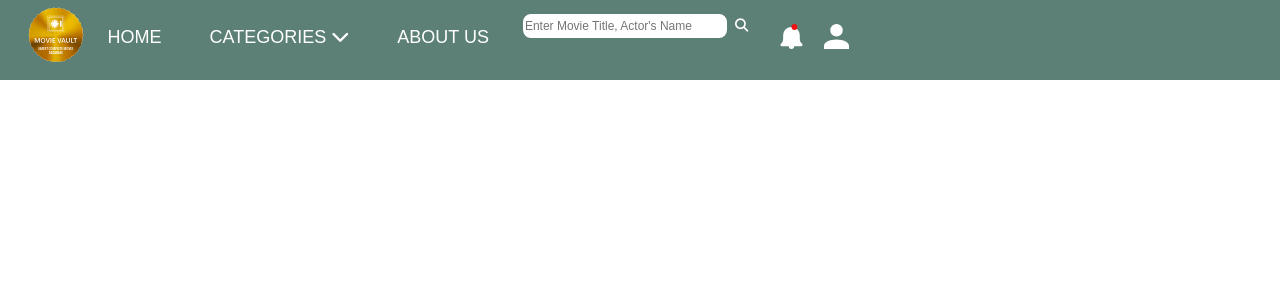
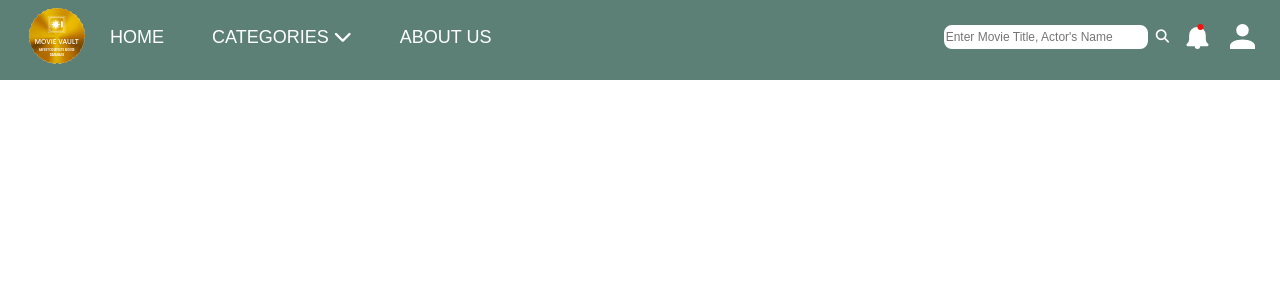
Before and after one commit to Movie-Vault/prog-liv-05b, a React (Vite) app: page / in a window 1280 px wide. Shown: the top 300 px of the page. Built offline with nearby package versions, Linux system fonts and the light colour scheme.

Commit message:
final touch ups

```diff
--- a/src/components/NavBar.jsx
+++ b/src/components/NavBar.jsx
@@ -64,7 +64,7 @@ function Navbar() {
                             </Link>
                             {dropdown && <Dropdown />}
                         </li>
-                        <li className="nav-item">
+                        <li className="nav-item aboutus">
                             <NavLink exact to="/aboutus" className="nav-links" onClick={click ? handleClick : null}>
                                 ABOUT US
                             </NavLink>
--- a/src/css/Dropdown.css
+++ b/src/css/Dropdown.css
@@ -26,4 +26,6 @@
     display: flex;
     text-decoration: none;
     color: #fff;
+    font-size: 15px;
+    font-weight: 500;
 }
--- a/src/css/Navbar.css
+++ b/src/css/Navbar.css
@@ -10,12 +10,13 @@
 .nav-container {
     display: flex;
     align-items: center;
-
+    width: 100%;
+    margin-right: 15px;
 }
 
 .nav-menu {
     display: flex;
-    justify-content: start;
+    justify-content: space-around;
     align-items: center;
     list-style: none;
     width: 100%;
@@ -39,6 +40,10 @@
     align-items: center;
     height: 80px;
     margin-right: 1rem;
+}
+
+.nav-item.aboutus {
+    flex: 1;
 }
 
 .nav-links {
@@ -79,7 +84,7 @@
 }
 
 .search-bar {
-    margin: 8px 15px 10px auto;
+    margin-bottom: 10px;
 }
 
 .input {
@@ -125,10 +130,6 @@ button {
         transition: all 0.5s ease;
     }
 
-    .search-bar {
-        margin: auto
-    }
-
     .nav-menu.active {
         background: #5c8075;
         top: 80px;
@@ -136,12 +137,11 @@ button {
         transition: all 0.5s ease;
     }
 
-    .nav-links {
+    /* .nav-links {
         text-align: center;
-        padding: 2rem;
         width: 100%;
         display: table;
-    }
+    } */
 
     .nav-logo {
         display: none;
@@ -149,7 +149,10 @@ button {
 
     .nav-logo-mobile {
         display: flex;
-        margin-left: 70px;
+        /* burger menu espace */
+        margin-right: 110px;
+        flex: 1;
+        justify-content: center;
         cursor: pointer;
         text-decoration: none;
         height: 4rem;
@@ -160,10 +163,18 @@ button {
         border-radius: 50%;
     }
 
-    /* .nav-item .active {
-        color: #490808;
-        border: none;
-    } */
+    .nav-item li {
+        margin: auto;
+        height: 25px;
+    }
+
+    .nav-item.aboutus {
+        flex: none;
+    }
+
+    .fa-chevron-down {
+        display: none;
+    }
 
     .nav-icon {
         display: block;
```
